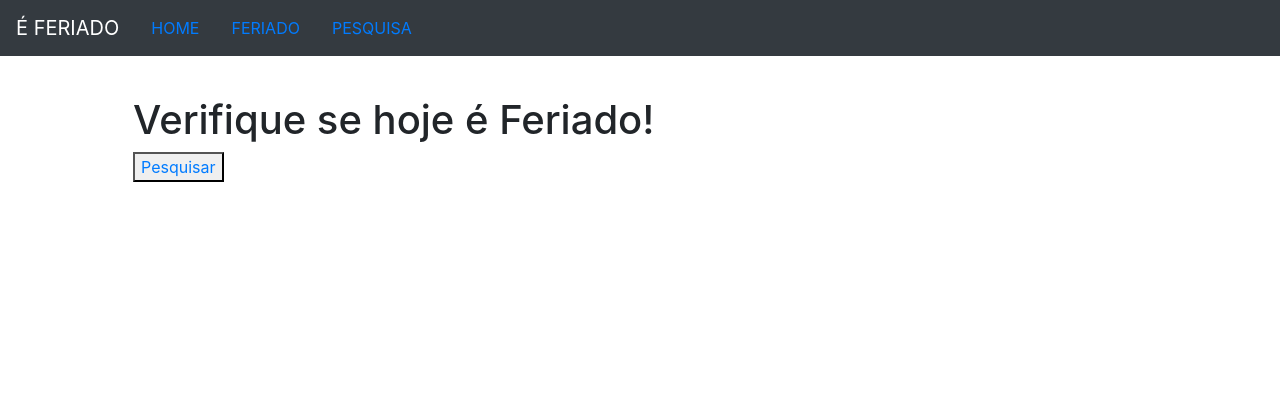
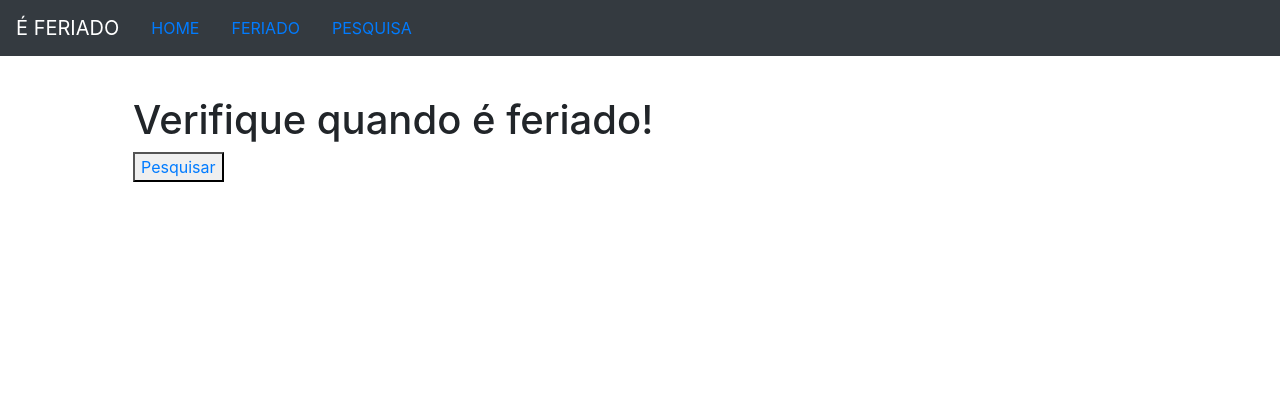
Before and after one commit to Isagaiteiro/FATEC_DES_WEB3_mini_avaliacao_3, a Django app: page / in a window 1280 px wide. Shown: the top 420 px of the page. Run offline with Django 4.2, Linux system fonts and the light colour scheme; some libraries are stand-ins or nearby versions.

Commit message:
Atualização

```diff
--- a/feriado/app/templates/index.html
+++ b/feriado/app/templates/index.html
@@ -6,7 +6,7 @@
 
 
     <form method="get" action="" class="mt-5 p-5">
-        <h1>Verifique se hoje é Feriado!</h1>
+        <h1>Verifique quando é feriado!</h1>
 
         <button tipe="submit">
             <a href="{% url 'form' %}">Pesquisar</a>
```
